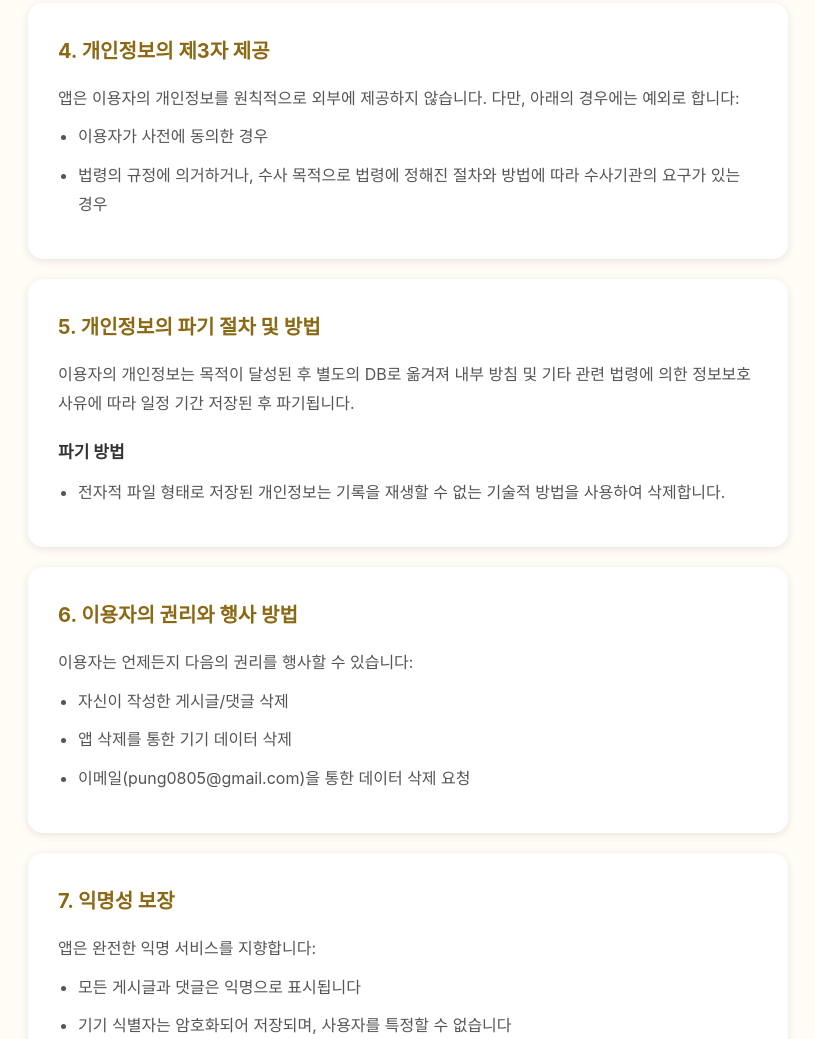
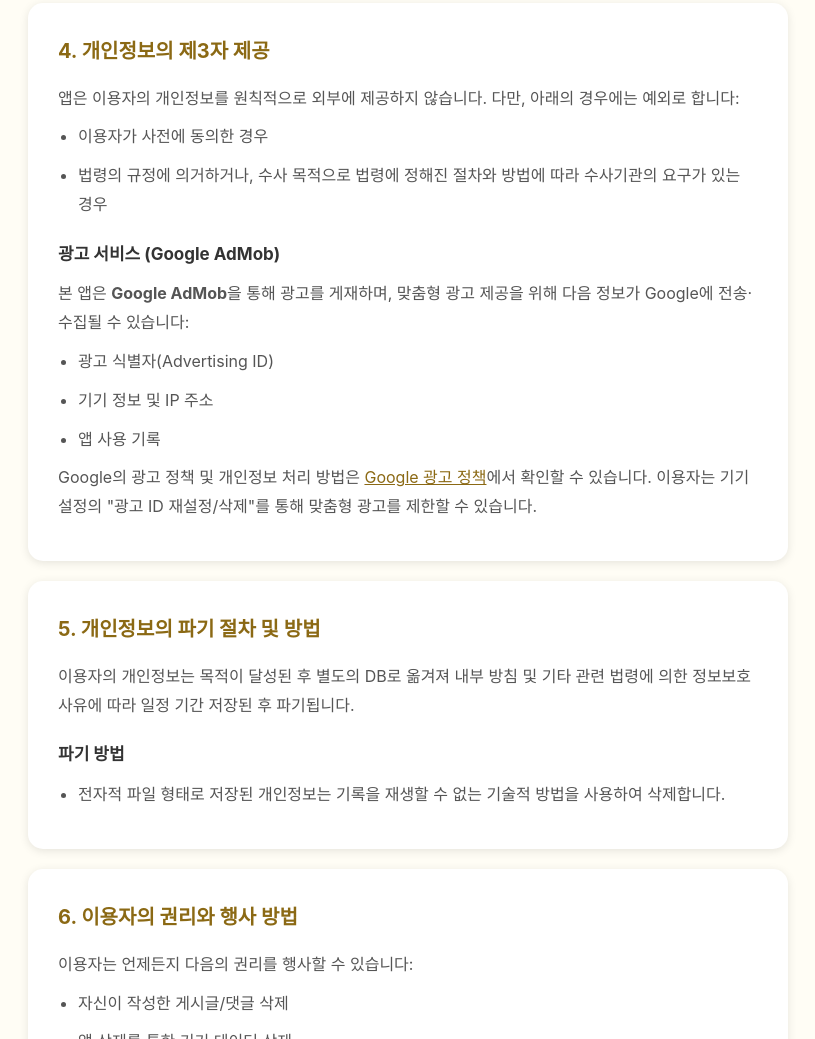
Before and after one commit to pungpung22/daesoop-policy, a plain HTML site: page privacy.html in a window 1280 px wide. Shown: the part 1244-2283 px from the top of the page, without its empty margins (232-1047 px from the left). Drawn offline with Linux system fonts and the light colour scheme.

Commit message:
docs: AdMob 광고 서비스 고지 추가 (Google Play 정책 준수)
제3자 제공 섹션에 Google AdMob을 통한 광고 게재,
광고 식별자/기기 정보/IP/사용 기록 수집 및 광고 ID 재설정 안내 추가.

Co-Authored-By: Claude Opus 4.7 (1M context) <noreply@anthropic.com>

```diff
--- a/privacy.html
+++ b/privacy.html
@@ -123,6 +123,14 @@
                 <li>이용자가 사전에 동의한 경우</li>
                 <li>법령의 규정에 의거하거나, 수사 목적으로 법령에 정해진 절차와 방법에 따라 수사기관의 요구가 있는 경우</li>
             </ul>
+            <h3>광고 서비스 (Google AdMob)</h3>
+            <p>본 앱은 <strong>Google AdMob</strong>을 통해 광고를 게재하며, 맞춤형 광고 제공을 위해 다음 정보가 Google에 전송·수집될 수 있습니다:</p>
+            <ul>
+                <li>광고 식별자(Advertising ID)</li>
+                <li>기기 정보 및 IP 주소</li>
+                <li>앱 사용 기록</li>
+            </ul>
+            <p>Google의 광고 정책 및 개인정보 처리 방법은 <a href="https://policies.google.com/technologies/ads" target="_blank" style="color:#8B6914;">Google 광고 정책</a>에서 확인할 수 있습니다. 이용자는 기기 설정의 "광고 ID 재설정/삭제"를 통해 맞춤형 광고를 제한할 수 있습니다.</p>
         </div>
 
         <div class="card">
```
